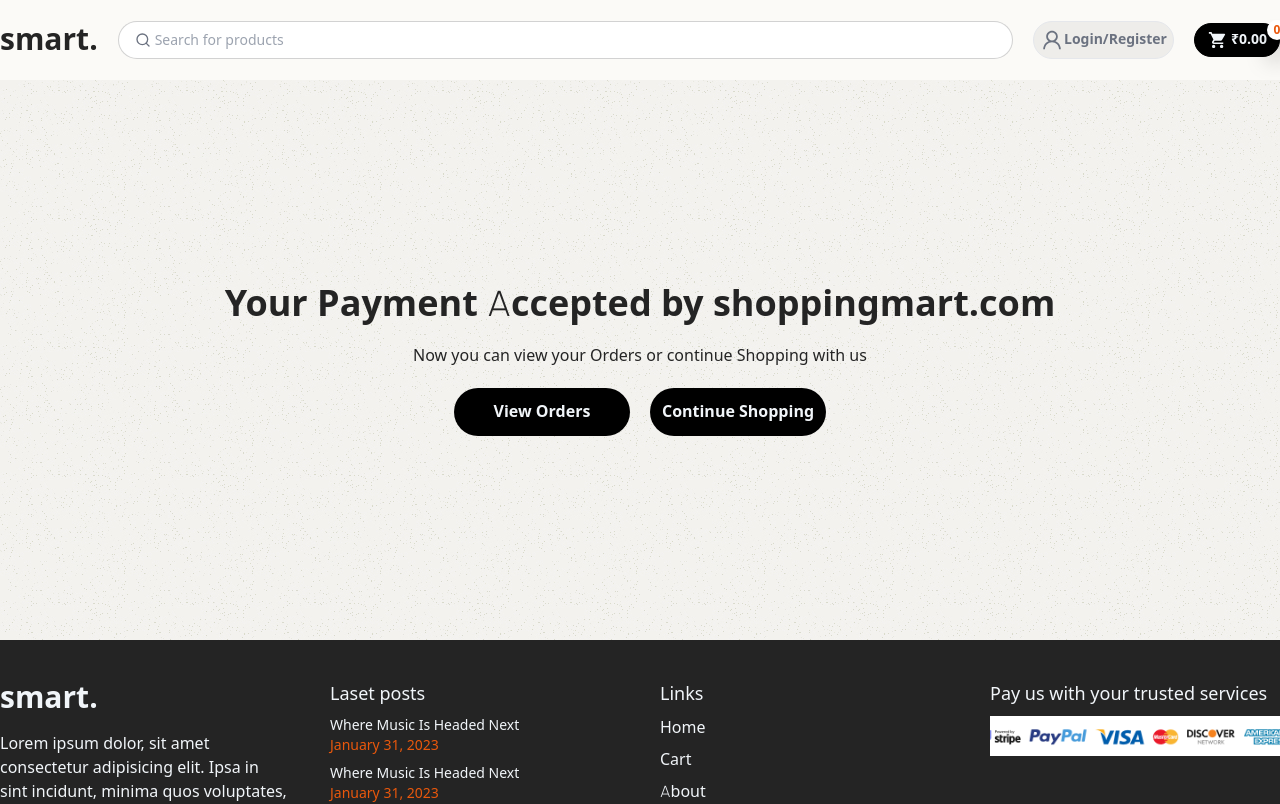
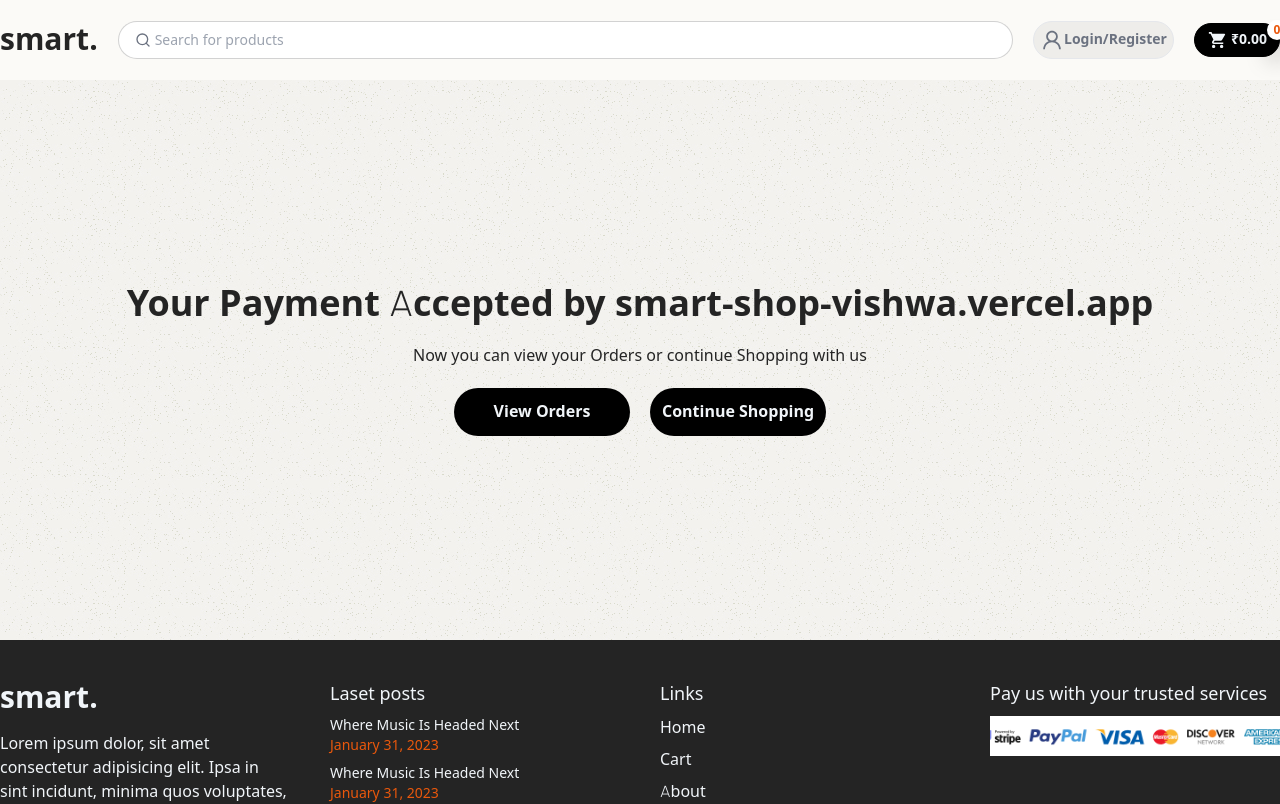
Before and after one commit to vishwavinoth/smart_shop, a Next.js app: page /success in a window 1280 px wide. Shown: the top 804 px of the page. Built offline with nearby package versions, Linux system fonts and the light colour scheme; no server answers.

Commit message:
Update page.tsx

```diff
--- a/src/app/success/page.tsx
+++ b/src/app/success/page.tsx
@@ -7,7 +7,7 @@ const SuccessPage = () => {
     <Container className="flex items-center justify-center py-20">
       <div className="min-h-[400px] flex flex-col items-center justify-center gap-y-5">
         <h2 className="text-4xl font-bold">
-          Your Payment Accepted by shoppingmart.com
+          Your Payment Accepted by smart-shop-vishwa.vercel.app
         </h2>
         <p>Now you can view your Orders or continue Shopping with us</p>
         <div className="flex items-center gap-x-5">
```
